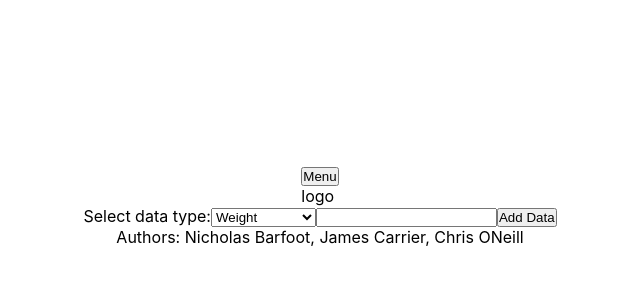
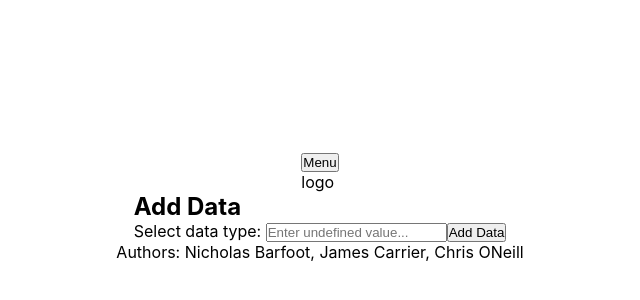
Before and after one commit to Chris-ONeill45/health-tracking-app, a React (Create React App) app: page /add-data in a window 1280 px wide. Shown: the part 194-494 px from the top of the page, without its empty margins (320-960 px from the left). Built offline with nearby package versions, Linux system fonts and the light colour scheme.

Commit message:
AddDataForm refactored

```diff
--- a/src/components/AddDataForm.js
+++ b/src/components/AddDataForm.js
@@ -1,22 +1,19 @@
 import React, { useState } from 'react';
-import { useNavigate } from 'react-router-dom';
 import axios from 'axios';
 
-const AddDataForm = ({ onUpdateChart }) => {
-  const [selectedDataType, setSelectedDataType] = useState('weight');
+const AddDataForm = ({ selectedDataSet, onUpdateChart }) => {
   const [value, setValue] = useState('');
-  const navigate = useNavigate();
 
   const handleSubmit = async (e) => {
     e.preventDefault();
     try {
-      const response = await axios.post('/???????', {
-        type: selectedDataType,
+      await axios.post('/adddata', {
+        type: selectedDataSet,
         value: parseFloat(value),
       });
-      onUpdateChart(response.data);
       setValue('');
-      navigate.push('/user-home');
+      onUpdateChart();
+      console.log('Data added successfully!');
     } catch (error) {
       console.error('Error adding data:', error);
     }
@@ -24,23 +21,14 @@ const AddDataForm = ({ onUpdateChart }) => {
 
   return (
     <div>
+      <h2>Add Data</h2>
       <form onSubmit={handleSubmit}>
-        <label htmlFor="dataTypeSelect">
-          Select data type:
-          <select
-            id="dataTypeSelect"
-            value={selectedDataType}
-            onChange={(e) => setSelectedDataType(e.target.value)}
-          >
-            <option value="weight">Weight</option>
-            <option value="bloodSugar">Blood Sugar</option>
-            <option value="calorieIntake">Calorie Intake</option>
-          </select>
-        </label>
+        <label htmlFor="addData">Select data type: {selectedDataSet}</label>
         <input
           type="number"
           value={value}
           onChange={(e) => setValue(e.target.value)}
+          placeholder={`Enter ${selectedDataSet} value...`}
         />
         <button type="submit">Add Data</button>
       </form>
--- a/src/components/ChooseChartType.js
+++ b/src/components/ChooseChartType.js
@@ -1,7 +1,7 @@
 import React from 'react';
 
 const ChooseChartType = () => {
-  return;
+  return <div>select chart type</div>;
 };
 
 export default ChooseChartType;
--- a/src/components/NavMenu.js
+++ b/src/components/NavMenu.js
@@ -16,7 +16,7 @@ const NavMenu = () => {
       {isOpen && (
         <ul className="dropdown-menu">
           <li>
-            <Link to="/setting">Settings</Link>
+            <Link to="/settings">Settings</Link>
           </li>
           <li>
             <Link to="/user-home">Home</Link>
--- a/src/pages/UserHomePage.js
+++ b/src/pages/UserHomePage.js
@@ -1,9 +1,12 @@
 import React from 'react';
 import { Link } from 'react-router-dom';
+import Dashboard from '../components/Dashboard';
 
 const UserHomePage = () => {
   return (
     <div>
+      <h1>User Home Page</h1>
+      <Dashboard />
       <Link to="/add-data">Add Data</Link>
     </div>
   );
```
